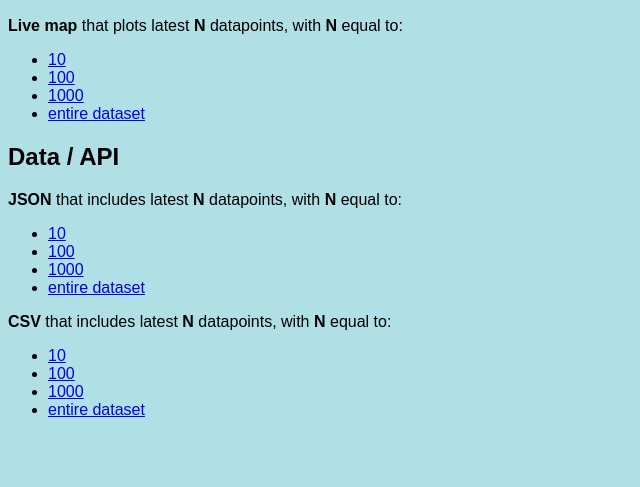
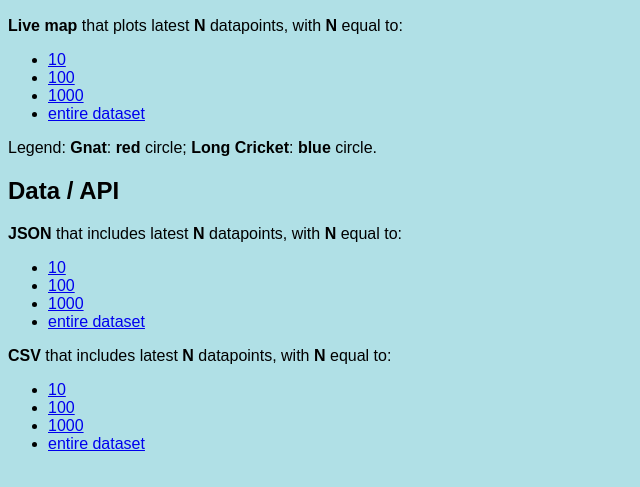
Before and after one commit to edgecollective/local-store, a website: page node_basic_turtle/plotting/index.html in a window 1280 px wide. Shown: the part 111-598 px from the top of the page, without its empty margins (0-640 px from the left). Drawn offline with Linux system fonts and the light colour scheme.

Commit message:
added color changes for cricket and gnat

```diff
--- a/node_basic_turtle/plotting/index.html
+++ b/node_basic_turtle/plotting/index.html
@@ -25,6 +25,8 @@ p    {color: red;}
 		<li><a href="./map.html?limit=10000000">entire dataset</b></a></li>
 	</ul>
 
+	Legend: <b>Gnat</b>: <b>red</b> circle; <b>Long Cricket</b>: <b>blue</b> circle.
+
 	<h2>Data / API</h2>
 
 	<b>JSON</b> that includes latest <b>N</b> datapoints, with <b>N</b> equal to:
```
